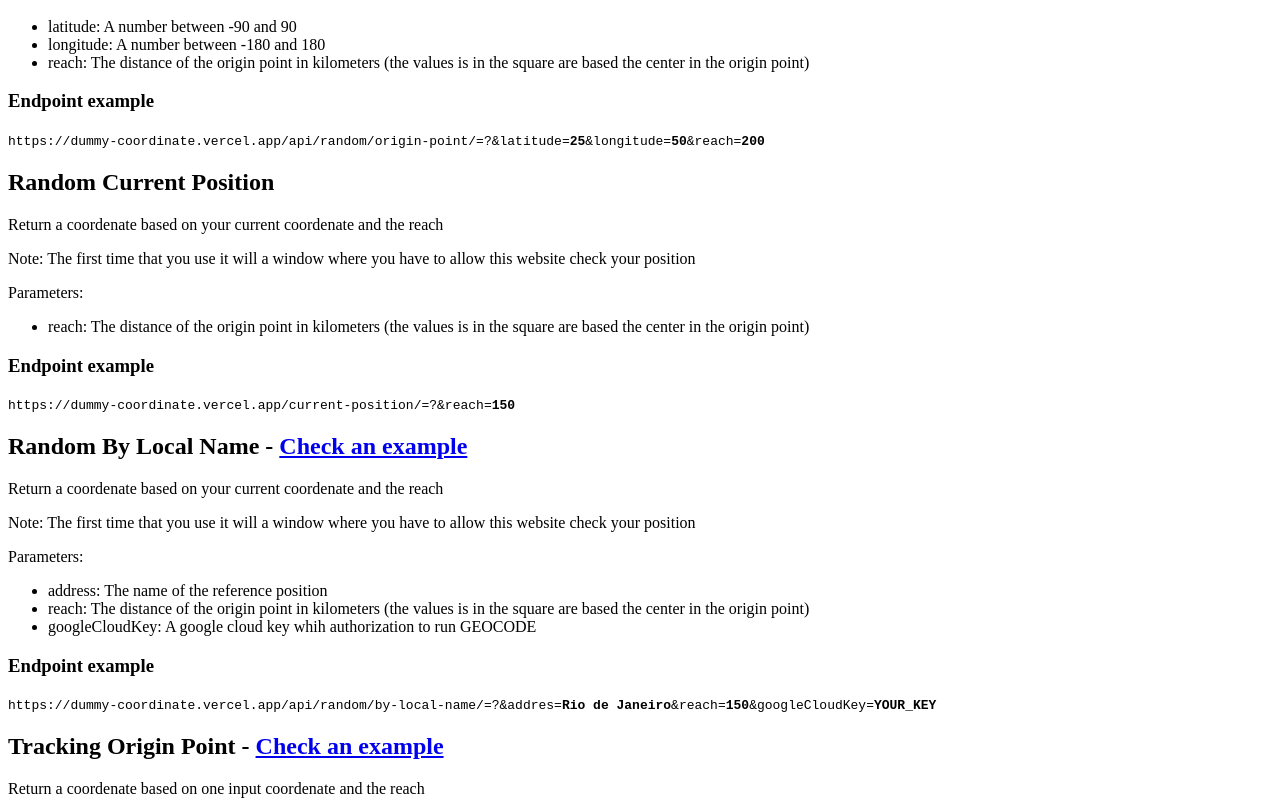
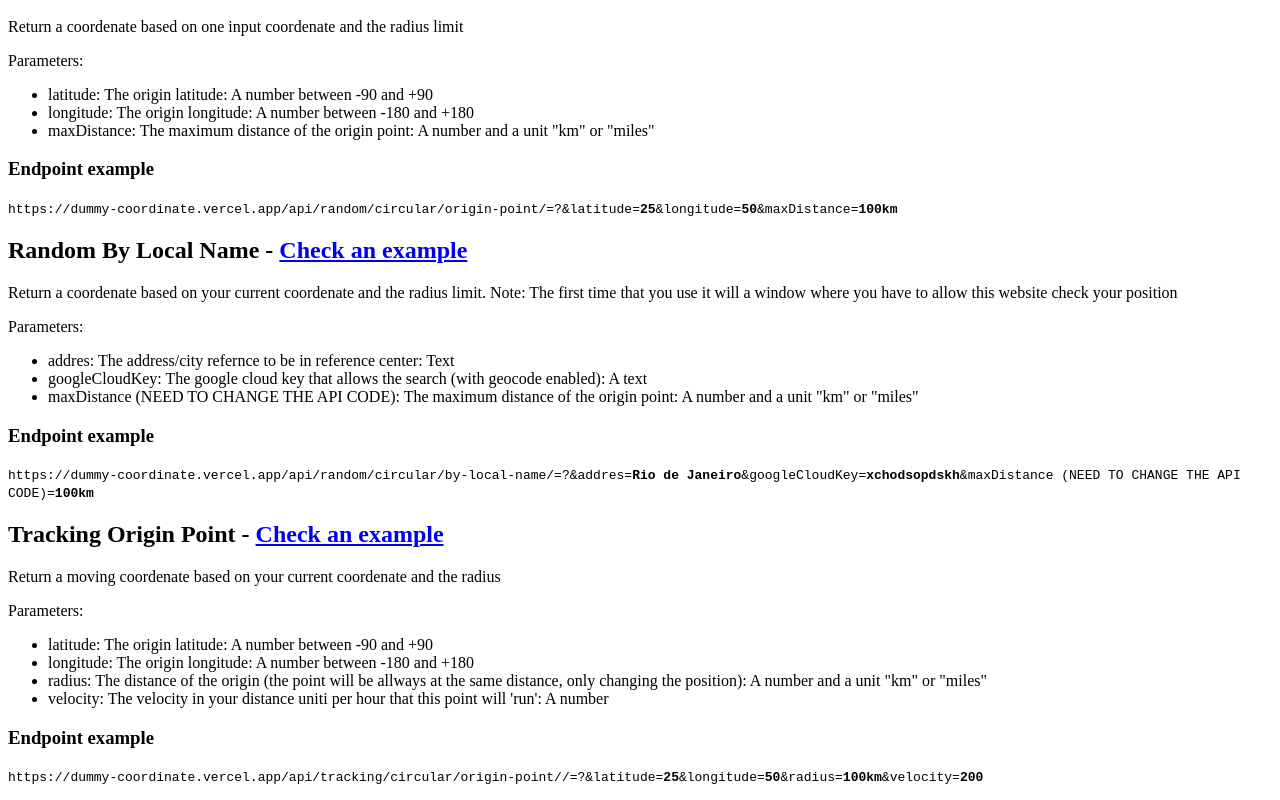
Before and after one commit to PedroMarianoAlmeida/random-coordinate, a Next.js app: page /documentation in a window 1280 px wide. Shown: the part 669-1469 px from the top of the page. Built offline with nearby package versions, Linux system fonts and the light colour scheme.

Commit message:
Update documentation

```diff
--- /dev/null
+++ b/pages/api/tracking/circular/origin-point/[index].js
@@ -0,0 +1,29 @@
+import calculateNewCoordinate from './../../../../../src/functions/latitudeAndLongitudeHandling/calculateNewCoordinate';
+import validDistance from './../../../../../src/functions/parametersEndpointValidation/validDistance.ts';
+import distanceTreated from './../../../../../src/functions/parametersEndpointValidation/distanceTreated.ts';
+
+export default (req, res) => {
+    //Sanitizing entry data
+    const originLatitude = Number(req.query.latitude);
+    const originLongitude = Number(req.query.longitude);
+    const radius = req.query.radius;
+    const rawVelocity = Number(req.query.velocity);
+
+    if (!validDistance(radius)) res.status(400).json({ message: 'maxDistance should have a km or miles' })
+    const distanceKm = distanceTreated(radius);
+    const velocity = radius.includes('km') ? rawVelocity : rawVelocity * 0.621371 ;
+
+    const lapTimeInMilisecond = velocity * 60 * 60 / (2 * Math.PI * distanceKm);
+
+    const currentLapTime = Date.now() % lapTimeInMilisecond // This ensures that will works cyclically
+    /*
+    Rule of 3:
+        2π (a whole circunference in radians) => lapTime
+        currentAngle => currentLapTime
+    */
+    const currentAngle = ( 2 * Math.PI * currentLapTime ) / lapTimeInMilisecond;
+
+    const coordinate = calculateNewCoordinate(originLatitude, originLongitude, currentAngle, distanceKm)
+
+    res.status(200).json(coordinate)
+  }
--- a/pages/documentation/index.js
+++ b/pages/documentation/index.js
@@ -2,6 +2,104 @@ import Link from 'next/link'
 
 import Seo from '../../src/components/Seo';
 
+import EndPointDocumentation from './../../src/components/EndPointDocumentation';
+
+const endPointDocumentationData = [
+    {
+        name: 'Random Anywhere',
+        linkPath: '/documentation/random-anywhere',
+        linkEndPoint: 'https://dummy-coordinate.vercel.app/api/random/anywhere',
+        generalExplanation: 'Return a random coordenate',
+    },
+
+    {
+        name: 'Random Circular Origin Point',
+        linkPath: '/documentation/random-circular-origin-point',
+        linkEndPoint: 'https://dummy-coordinate.vercel.app/api/random/circular/origin-point',
+        generalExplanation: 'Return a coordenate based on one input coordenate and the radius limit',
+        parameters: [
+            {
+                name: 'latitude',
+                explanation: 'The origin latitude',
+                format: 'A number between -90 and +90',
+                example: '25'
+            },
+            {
+                name: 'longitude',
+                explanation: 'The origin longitude',
+                format: 'A number between -180 and +180',
+                example: '50'
+            },
+            {
+                name: 'maxDistance',
+                explanation: 'The maximum distance of the origin point',
+                format: `A number and a unit "km" or "miles"`,
+                example: '100km'
+            },
+        ]
+    },
+
+    {
+        name: 'Random By Local Name',
+        linkPath: '/documentation/random-circular-by-local-name',
+        linkEndPoint: 'https://dummy-coordinate.vercel.app/api/random/circular/by-local-name',
+        generalExplanation: 'Return a coordenate based on your current coordenate and the radius limit. Note: The first time that you use it will a window where you have to allow this website check your position',
+        parameters: [
+            {
+                name: 'addres',
+                explanation: 'The address/city refernce to be in reference center',
+                format: 'Text',
+                example: 'Rio de Janeiro'
+            },
+            {
+                name: 'googleCloudKey',
+                explanation: 'The google cloud key that allows the search (with geocode enabled)',
+                format: 'A text',
+                example: 'xchodsopdskh'
+            },
+            {
+                name: 'maxDistance (NEED TO CHANGE THE API CODE)',
+                explanation: 'The maximum distance of the origin point',
+                format: `A number and a unit "km" or "miles"`,
+                example: '100km'
+            },
+        ]
+    },
+
+    {
+        name: 'Tracking Origin Point',
+        linkPath: '/documentation/tracking-origin-point',
+        linkEndPoint: 'https://dummy-coordinate.vercel.app/api/tracking/circular/origin-point/',
+        generalExplanation: 'Return a moving coordenate based on your current coordenate and the radius',
+        parameters: [
+            {
+                name: 'latitude',
+                explanation: 'The origin latitude',
+                format: 'A number between -90 and +90',
+                example: '25'
+            },
+            {
+                name: 'longitude',
+                explanation: 'The origin longitude',
+                format: 'A number between -180 and +180',
+                example: '50'
+            },
+            {
+                name: 'radius',
+                explanation: 'The distance of the origin (the point will be allways at the same distance, only changing the position)',
+                format: `A number and a unit "km" or "miles"`,
+                example: '100km'
+            },
+            {
+                name: 'velocity',
+                explanation: `The velocity in your distance uniti per hour that this point will 'run'`,
+                format: `A number`,
+                example: '200'
+            },
+        ]
+    },
+
+]
 const Documentation = () => {
     return (
         <>
@@ -11,25 +109,16 @@ const Documentation = () => {
             />
             <h1 className="text-4xl">Documentation: End Points</h1>
 
-            <div className='mt-3 border border-black rounded p-2'>
-                <h2 className="text-xl">Anywhere - <Link href='/documentation/random-anywhere'><a className='underline'>Check an example</a></Link></h2>
-                <p>Return a random coordenate</p>
-                <h3 className="mt-1">Endpoint</h3>
-                <code className='break-all'>https://dummy-coordinate.vercel.app/api/random/anywhere</code>
-            </div>
-
-            <div className='mt-3 border border-black rounded p-2'>
-                <h2 className="text-xl">Random Circular Origin Point - <Link href='/documentation/random-circular-origin-point'><a className='underline'>Check an example</a></Link></h2>
-                <p>Return a coordenate based on one input coordenate and the reach</p>
-                <p>Parameters:</p>
-                <ul className='ml-3'>
-                    <li>latitude: A number between -90 and 90</li>
-                    <li>longitude: A number between -180 and 180</li>
-                    <li>reach: The distance of the origin point in kilometers (the values is in the square are based the center in the origin point)</li>
-                </ul>
-                <h3 className="mt-1">Endpoint example</h3>
-                <code className='break-all'>https://dummy-coordinate.vercel.app/api/random/origin-point/=?&latitude=<strong>25</strong>&longitude=<strong>50</strong>&reach=<strong>200</strong></code>
-            </div>
+            {endPointDocumentationData.map((item) => (
+                <EndPointDocumentation
+                    key={item.name}
+                    name={item.name}
+                    linkPath={item.linkPath}
+                    linkEndPoint={item.linkEndPoint}
+                    parameters={item.parameters}
+                    generalExplanation={item.generalExplanation}
+                />
+            ))}
 
             <div className='mt-3 border border-black rounded p-2'>
                 <h2 className="text-xl">Random Current Position</h2>
@@ -41,20 +130,6 @@ const Documentation = () => {
                 </ul>
                 <h3 className="mt-1">Endpoint example</h3>
                 <code className='break-all'>https://dummy-coordinate.vercel.app/current-position/=?&reach=<strong>150</strong></code>
-            </div>
-
-            <div className='mt-3 border border-black rounded p-2'>
-                <h2 className="text-xl">Random By Local Name - <Link href='/documentation/random-circular-by-local-name'><a className='underline'>Check an example</a></Link></h2>
-                <p>Return a coordenate based on your current coordenate and the reach</p>
-                <p>Note: The first time that you use it will a window where you have to allow this website check your position</p>
-                <p>Parameters:</p>
-                <ul className='ml-3'>
-                    <li>address: The name of the reference position</li>
-                    <li>reach: The distance of the origin point in kilometers (the values is in the square are based the center in the origin point)</li>
-                    <li>googleCloudKey: A google cloud key whih authorization to run GEOCODE</li>
-                </ul>
-                <h3 className="mt-1">Endpoint example</h3>
-                <code className='break-all'>https://dummy-coordinate.vercel.app/api/random/by-local-name/=?&addres=<strong>Rio de Janeiro</strong>&reach=<strong>150</strong>&googleCloudKey=<strong>YOUR_KEY</strong></code>
             </div>
 
             <div className='mt-3 border border-black rounded p-2'>
--- /dev/null
+++ b/src/components/EndPointDocumentation.js
@@ -0,0 +1,30 @@
+import Link from 'next/link'
+
+const EndPointDocumentation = ({ name, linkPath, generalExplanation, linkEndPoint, parameters }) => {
+
+    console.log(name, linkPath, generalExplanation, linkEndPoint, parameters);
+
+    return (
+        <div className='mt-3 border border-black rounded p-2'>
+            <h2 className="text-xl">{name} - <Link href={linkPath}><a className='underline'>Check an example</a></Link></h2>
+            <p>{generalExplanation}</p>
+            <p>Parameters:</p>
+            <ul className='ml-3'>
+                {parameters ? (
+                    parameters.map((parameter) => (
+                        <li key={parameter.name}>
+                            {parameter.name}: {parameter.explanation}: {parameter.format}
+                        </li>
+                    )))
+                    : 'None'
+                }
+            </ul>
+            <h3 className="mt-1">Endpoint example</h3>
+            <code className='break-all'>
+                {linkEndPoint}{parameters ? '/=?' : ''}{parameters?.map((parameter) => <span>&{parameter.name}=<strong>{parameter.example}</strong></span>)}
+            </code>
+        </div>
+    );
+}
+
+export default EndPointDocumentation;
```
Also changed, not shown: pages/documentation/tracking-circular-origin-point.js (added, +106 -0 lines).
